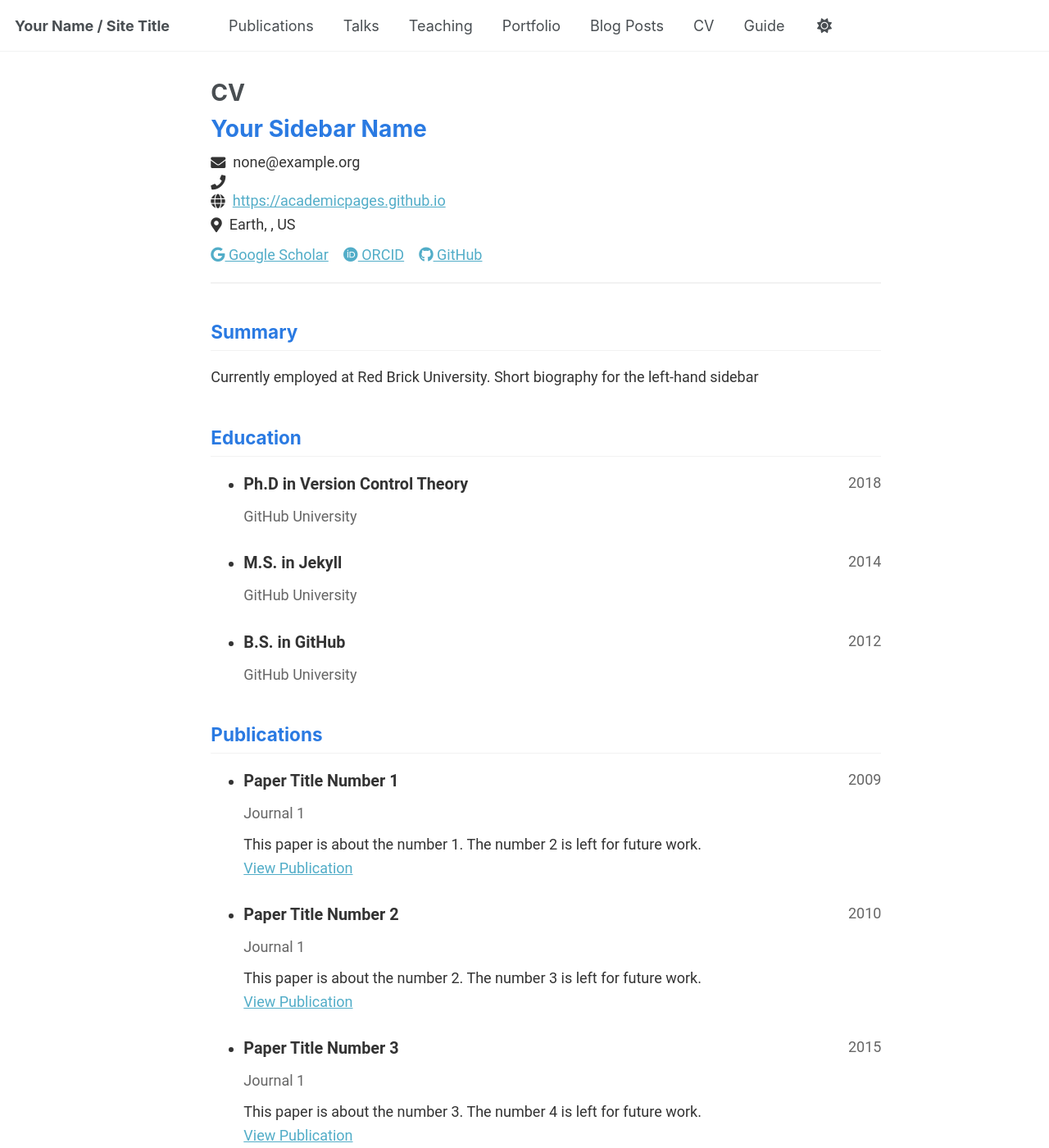
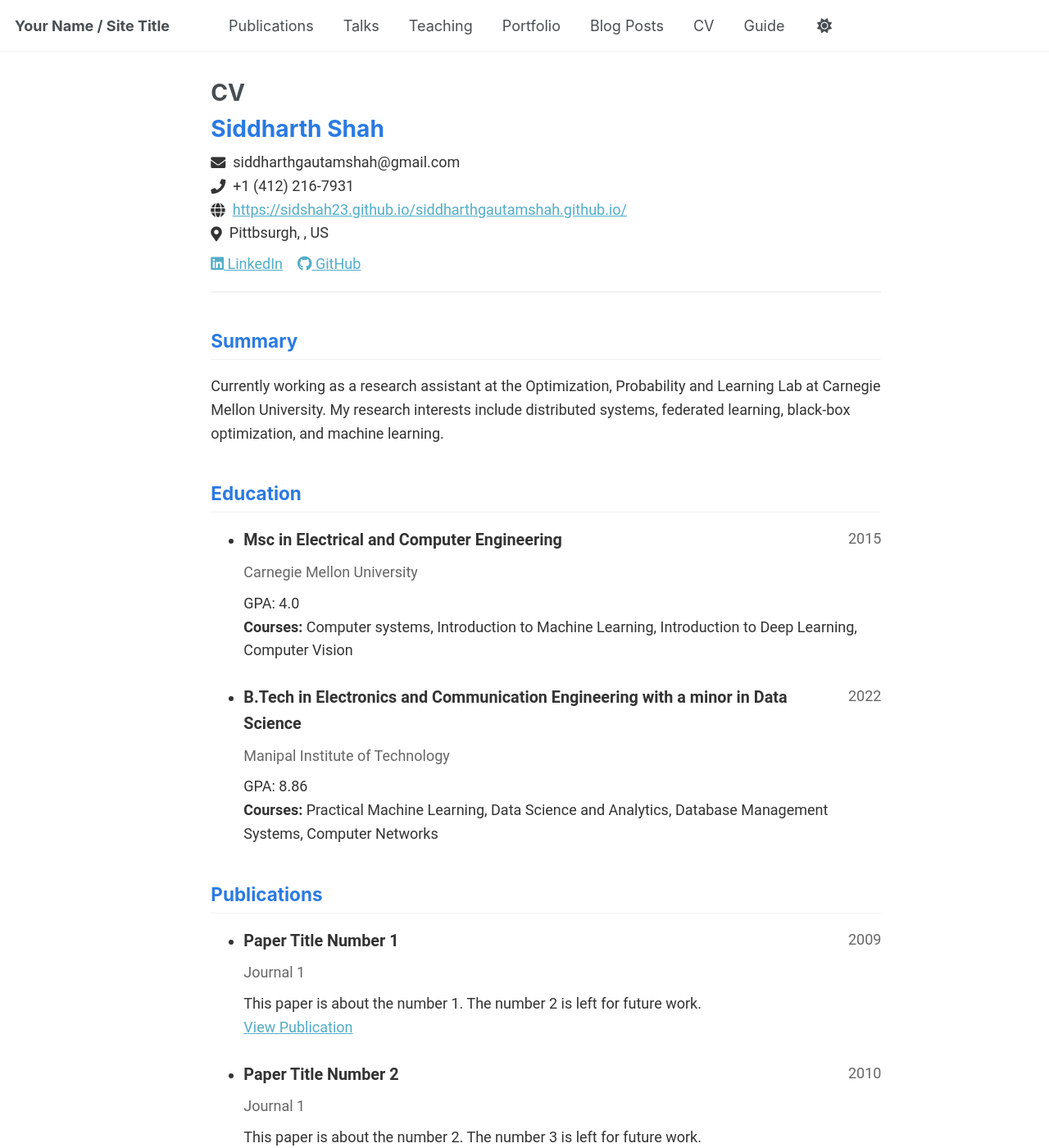
Before and after one commit to SidShah23/siddharthgautamshah.github.io, a Jekyll site: the page built from _pages/cv-json.md, in a window 1280 px wide and 1400 px high. Shown: the whole window at 82% size. Built offline with Jekyll 4.4.1, drawn with Linux system fonts in a browser that asks for light colours; a script that is not in the unit is left out.

Commit message:
Adding some side bar

```diff
--- a/_data/cv.json
+++ b/_data/cv.json
@@ -1,68 +1,52 @@
 {
   "basics": {
-    "name": "Your Sidebar Name",
-    "email": "none@example.org",
-    "phone": "",
-    "website": "https://academicpages.github.io",
-    "summary": "Currently employed at Red Brick University. Short biography for the left-hand sidebar",
+    "name": "Siddharth Shah",
+    "email": "siddharthgautamshah@gmail.com",
+    "phone": "+1 (412) 216-7931",
+    "website": "https://sidshah23.github.io/siddharthgautamshah.github.io/",
+    "summary": "Currently working as a research assistant at the Optimization, Probability and Learning Lab at Carnegie Mellon University. My research interests include distributed systems, federated learning, black-box optimization, and machine learning.",
     "location": {
-      "address": "",
-      "postalCode": "",
-      "city": "Earth",
+      "city": "Pittbsurgh",
       "countryCode": "US",
       "region": ""
     },
     "profiles": [
       {
-        "network": "Google Scholar",
-        "username": "",
-        "url": "https://scholar.google.com/citations?user=PS_CX0AAAAAJ"
-      },
-      {
-        "network": "ORCID",
-        "username": "",
-        "url": "http://orcid.org/yourorcidurl"
+        "network": "LinkedIn",
+        "username": "siddharthgautamshah",
+        "url": "https://www.linkedin.com/in/siddharthgautamshah/"
       },
       {
         "network": "GitHub",
-        "username": "academicpages",
-        "url": "https://github.com/academicpages"
+        "username": "SidShah23",
+        "url": "https://github.com/SidShah23"
       }
     ]
   },
   "work": [],
   "education": [
     {
-      "institution": "GitHub University",
-      "area": "Ph.D in Version Control Theory",
+      "institution": "Carnegie Mellon University",
+      "area": "Msc in Electrical and Computer Engineering",
       "studyType": "",
-      "startDate": "",
-      "endDate": "2018",
-      "gpa": null,
-      "courses": []
+      "startDate": "2024",
+      "endDate": "2015",
+      "gpa": 4.0,
+      "courses": ["Computer systems", "Introduction to Machine Learning", "Introduction to Deep Learning", "Computer Vision"]
     },
     {
-      "institution": "GitHub University",
-      "area": "M.S. in Jekyll",
+      "institution": "Manipal Institute of Technology",
+      "area": "B.Tech in Electronics and Communication Engineering with a minor in Data Science",
       "studyType": "",
-      "startDate": "",
-      "endDate": "2014",
-      "gpa": null,
-      "courses": []
-    },
-    {
-      "institution": "GitHub University",
-      "area": "B.S. in GitHub",
-      "studyType": "",
-      "startDate": "",
-      "endDate": "2012",
-      "gpa": null,
-      "courses": []
+      "startDate": "2018",
+      "endDate": "2022",
+      "gpa": 8.86,
+      "courses": ["Practical Machine Learning", "Data Science and Analytics", "Database Management Systems", "Computer Networks"]
     }
   ],
   "skills": [],
-  "languages": [],
-  "interests": [],
+  "languages": ["English", "Spanish", "Hindi"],
+  "interests": ["Running", "Skiing", "Bouldering"],
   "references": [],
   "publications": [
     {
```
